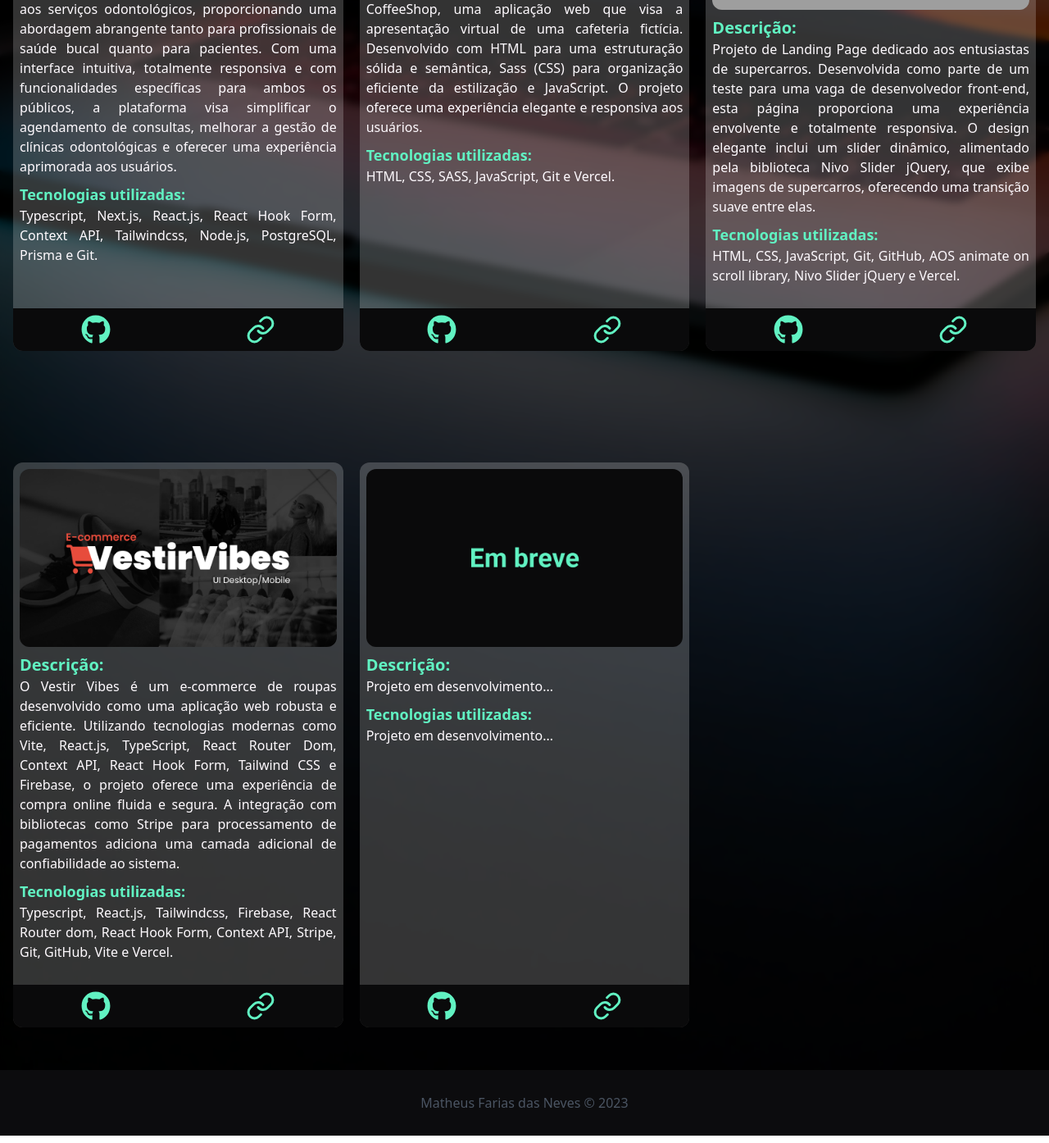
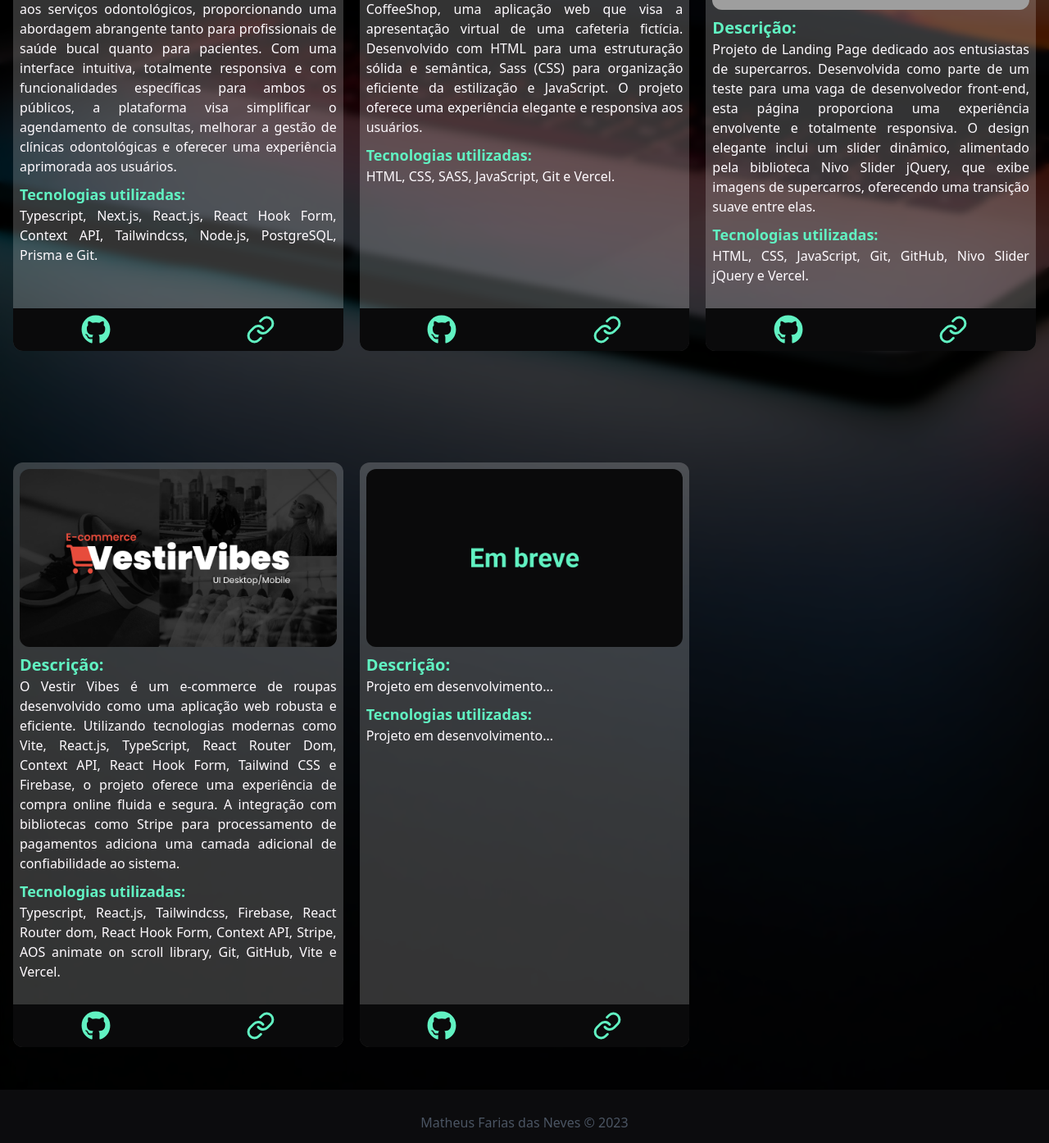
Before and after one commit to oMatheus-Farias/myportfolio, a React (Vite) app: page /projects in a window 1280 px wide. Shown: the part 1219-2613 px from the top of the page at 82% size. Built offline with nearby package versions, Linux system fonts and the light colour scheme; grey boxes are pictures that could not be loaded.

Commit message:
refactor: update technologies of VestirVibes project

```diff
--- a/src/contexts/index.tsx
+++ b/src/contexts/index.tsx
@@ -111,7 +111,7 @@ export default function Provider({ children }: { children: ReactNode }) {
       description:
         "Projeto de Landing Page dedicado aos entusiastas de supercarros. Desenvolvida como parte de um teste para uma vaga de desenvolvedor front-end, esta página proporciona uma experiência envolvente e totalmente responsiva. O design elegante inclui um slider dinâmico, alimentado pela biblioteca Nivo Slider jQuery, que exibe imagens de supercarros, oferecendo uma transição suave entre elas.",
       technologies:
-        "HTML, CSS, JavaScript, Git, GitHub, AOS animate on scroll library, Nivo Slider jQuery e Vercel.",
+        "HTML, CSS, JavaScript, Git, GitHub, Nivo Slider jQuery e Vercel.",
       repository: "https://github.com/oMatheus-Farias/test-groupidealtrends",
       linkProject: "https://test-groupidealtrends.vercel.app/",
     },
@@ -121,7 +121,7 @@ export default function Provider({ children }: { children: ReactNode }) {
       description:
         "O Vestir Vibes é um e-commerce de roupas desenvolvido como uma aplicação web robusta e eficiente. Utilizando tecnologias modernas como Vite, React.js, TypeScript, React Router Dom, Context API, React Hook Form, Tailwind CSS e Firebase, o projeto oferece uma experiência de compra online fluida e segura. A integração com bibliotecas como Stripe para processamento de pagamentos adiciona uma camada adicional de confiabilidade ao sistema.",
       technologies:
-        "Typescript, React.js, Tailwindcss, Firebase, React Router dom, React Hook Form, Context API, Stripe, Git, GitHub, Vite e Vercel.",
+        "Typescript, React.js, Tailwindcss, Firebase, React Router dom, React Hook Form, Context API, Stripe, AOS animate on scroll library, Git, GitHub, Vite e Vercel.",
       repository: "https://github.com/oMatheus-Farias/vestirvibes-ecommerce",
       linkProject: "https://vestirvibes-ecommerce.vercel.app/",
     },
```
